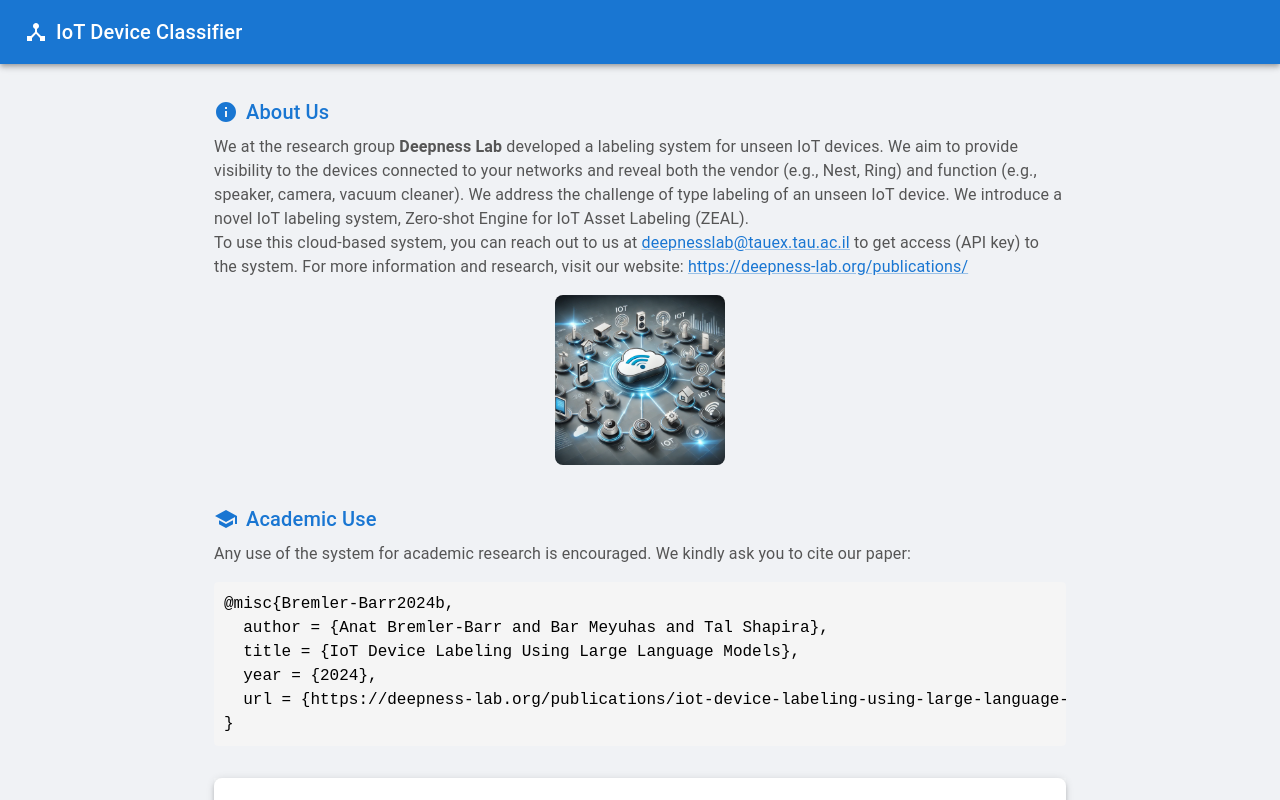
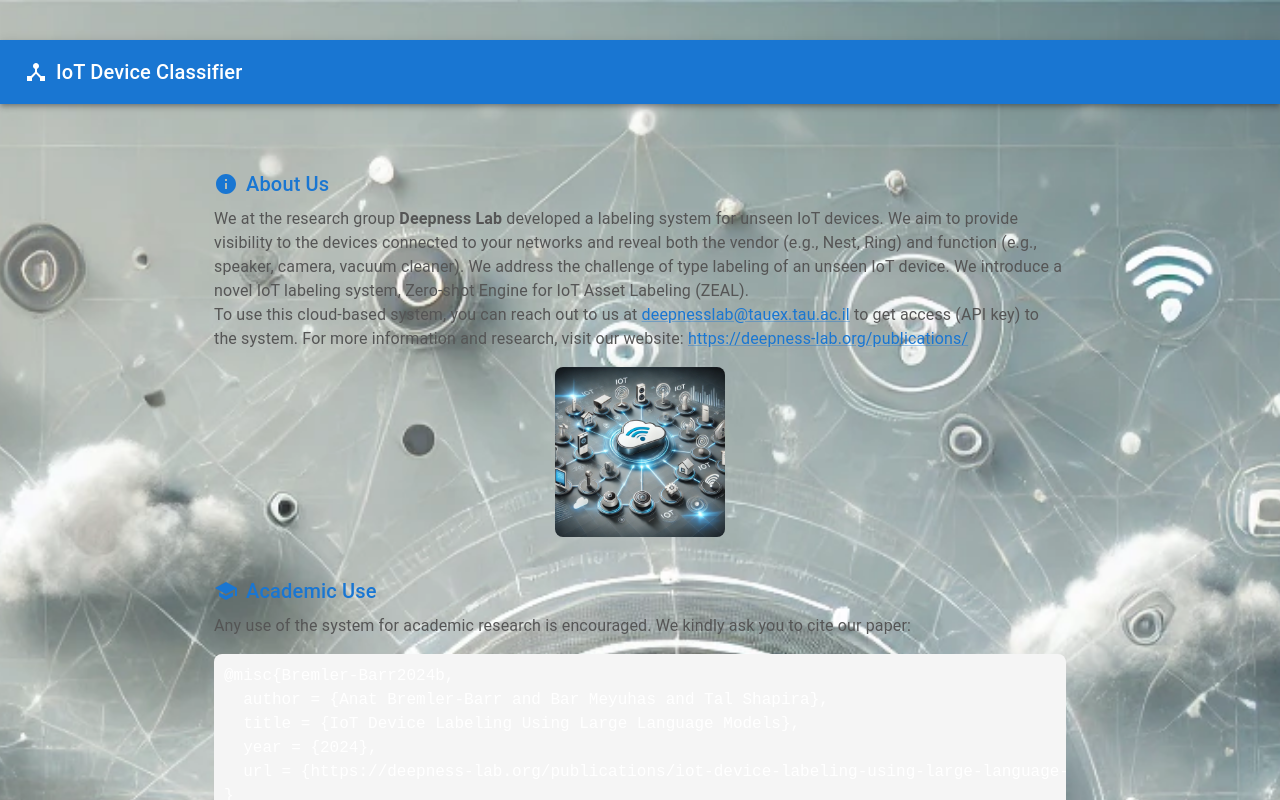
Before and after one commit to barmey/ZEAL_Cloud_Frontend, a React (Create React App) app: page / in a window 1280 px wide. Shown: the top 800 px of the page. Built offline with nearby package versions, Linux system fonts and the light colour scheme; what aws-amplify would draw is missing.

Commit message:
Update App.js
update background

```diff
--- a/src/App.js
+++ b/src/App.js
@@ -2,7 +2,7 @@
 import React, { useState } from 'react';
 import { Amplify } from 'aws-amplify';
 import awsExports from './aws-exports';
-import './App.css';
+import './App.css'; // Ensure that the CSS file is imported
 import {
   Box,
   Button,
@@ -298,6 +298,7 @@ const App = () => {
 
   return (
     <ThemeProvider theme={theme}>
+      <div className="app-background"> {/* Apply the background image class */}
         <AppBar position="static" sx={{ mb: 4 }}>
           <Toolbar>
             <DeviceHubIcon sx={{ mr: 1 }} />
@@ -341,16 +342,14 @@ const App = () => {
               </Link>
             </Typography>
 
-          {/* Placeholder for an IoT image */}
-          {/* Uncomment and replace the src with your image path if desired */}
-          { <Box sx={{ mt: 2, textAlign: 'center' }}>
+            {/* Include the main image */}
+            <Box sx={{ mt: 2, textAlign: 'center' }}>
               <img
                 src={mainImage}
                 alt="IoT Devices"
                 style={{ maxWidth: '20%', borderRadius: '8px' }}
               />
             </Box>
-              }
 
             <Typography
               variant="h6"
@@ -368,7 +367,7 @@ const App = () => {
               style={{
                 backgroundColor: '#f5f5f5',
                 padding: '10px',
-              borderRadius: '4px',
+                borderRadius: '8px',
                 overflowX: 'auto',
               }}
             >
@@ -635,7 +634,7 @@ const App = () => {
                       style={{
                         backgroundColor: '#f5f5f5',
                         padding: '10px',
-                      borderRadius: '4px',
+                        borderRadius: '8px',
                         overflowX: 'auto',
                         marginBottom: '16px',
                       }}
@@ -698,7 +697,7 @@ const App = () => {
                       style={{
                         backgroundColor: '#f5f5f5',
                         padding: '10px',
-                      borderRadius: '4px',
+                        borderRadius: '8px',
                         overflowX: 'auto',
                       }}
                     >
@@ -750,7 +749,7 @@ else:
               </Stack>
             </Card>
 
-          {/* Footer with copyright and icons */}
+            {/* Footer with copyright */}
             <Box
               sx={{
                 mt: 4,
@@ -785,6 +784,7 @@ else:
             </Box>
           </Box>
         </Container>
+      </div>
     </ThemeProvider>
   );
 };
```
Lines whose indentation alone changed are shown as unchanged.
